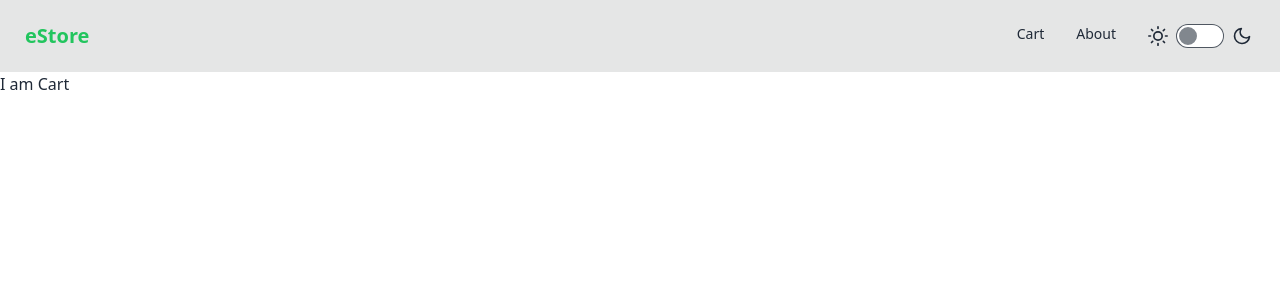
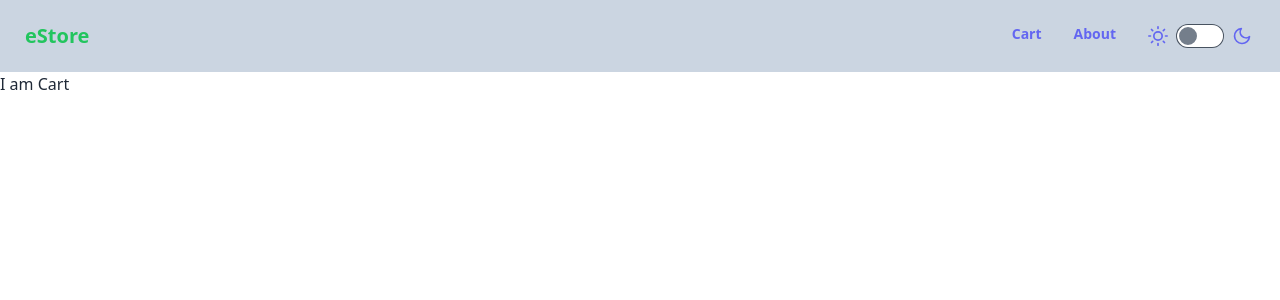
Before and after one commit to Akash01997/ecommerce, a React (Vite) app: page /cart in a window 1280 px wide. Shown: the top 300 px of the page. Built offline with nearby package versions, Linux system fonts and the light colour scheme.

Commit message:
checking

```diff
--- a/src/components/Home.jsx
+++ b/src/components/Home.jsx
@@ -2,11 +2,16 @@ import { useEffect, useState } from "react";
 
 import ProductCard from "./ProductCard.jsx";
 import ShimmerUI from "./ShimmerUI.jsx";
+import { useContext } from "react";
+import { ThemeStore } from "./ThemeContext";
+
 
 const Home = () => {
   const [productData, setProductData] = useState([]);
   const [allProductData, setAllProductData] = useState([]);
   const [searchQuery, setSearchQuery] = useState("");
+
+  let {theme} = useContext(ThemeStore)
 
   let getData = async () => {
     let data = await fetch("http://dummyjson.com/products");
@@ -44,8 +49,11 @@ const Home = () => {
     setSearchQuery("");
   };
 
+  let darkTheme = "min-h-[91vh] w-screen flex flex-col"
+  let lightTheme = "min-h-[91vh] w-screen flex flex-col bg-gray-500"
+
   return (
-    <div className="h-[91vh] w-screen flex flex-col">
+    <div className={theme == "light" ? lightTheme : darkTheme}>
       <div className="utility flex w-100 justify-around mt-2">
         <button className="btn btn-primary" onClick={handleRating}>
           Top-Rating
--- a/src/components/Navbar.jsx
+++ b/src/components/Navbar.jsx
@@ -1,22 +1,24 @@
 import { Link } from "react-router-dom";
 import { useContext } from "react";
-import { Theme } from "./ThemeContext";
+import { ThemeStore } from "./ThemeContext";
 
 let Navbar = () => {
 
-  let obj = useContext(Theme);
+  let {theme, setTheme} = useContext(ThemeStore);
 
-  console.log(obj)
+  let darkTheme = 'navbar bg-base-300';
+  let lightTheme = 'navbar bg-slate-300'
+
   return (
     <>
-      <div className="navbar bg-base-300">
+      <div className={theme == 'dark' ? darkTheme : lightTheme}>
         <div className="flex-1">
           <a className="btn btn-ghost text-xl text-green-500">
             <Link to="/"> eStore </Link>
           </a>
         </div>
         <div className="flex-none">
-          <ul className="menu menu-horizontal px-1">
+          <ul className="menu menu-horizontal px-1 text-indigo-500 font-bold">
             <li>
               <Link to="/cart">Cart</Link>
             </li>
@@ -24,7 +26,7 @@ let Navbar = () => {
               <Link to="/about">About</Link>
             </li>
             <li>
-              <label className="flex cursor-pointer gap-2">
+              <label className="flex cursor-pointer gap-2 text-indigo-500">
                 <svg
                   xmlns="http://www.w3.org/2000/svg"
                   width="20"
@@ -43,6 +45,10 @@ let Navbar = () => {
                   type="checkbox"
                   value="synthwave"
                   className="toggle theme-controller"
+                  onClick={ ()=>{
+                    setTheme(theme=='light' ? 'dark' : 'light')
+                    localStorage.setItem("Theme",theme=='light' ? 'dark' : 'light')
+                  }}
                 />
                 <svg
                   xmlns="http://www.w3.org/2000/svg"
--- a/src/components/ProductCard.jsx
+++ b/src/components/ProductCard.jsx
@@ -1,4 +1,7 @@
 import { useNavigate } from "react-router-dom";
+import { useContext } from "react";
+import { ThemeStore } from "./ThemeContext";
+
 
 let ProductCard = ({obj})=>{
 
@@ -11,9 +14,15 @@ let ProductCard = ({obj})=>{
   let handleAddbtn=(event)=>{
     event.stopPropagation()
   }
+
+  let {theme} = useContext(ThemeStore)
+
+  let darkTheme = "card w-96 bg-base-300 shadow-xl m-3"
+  let lightTheme = "card w-96 bg-gray-500 shadow-xl m-3"
   return(
         <div className="card w-96 bg-base-300 shadow-xl m-3" onClick={handleClick}>
-        <figure><img src={thumbnail} alt="Shoes" /></figure>
+        <figure><img className={theme == "light" ? lightTheme : darkTheme}
+            src={thumbnail} alt="Shoes" /></figure>
             <div className="card-body">
              <h2 className="card-title">{title}</h2>
                 <div className="card-actions justify-between items-center">
--- a/src/components/ThemeContext.jsx
+++ b/src/components/ThemeContext.jsx
@@ -1,16 +1,16 @@
 import React, { useState } from 'react'
 import { createContext } from 'react'
 
-export let Theme = createContext(null);
+export let ThemeStore = createContext();
 
 const ThemeContext = ({children}) => {
 
-    let [theme, setTheme] = useState("dark");
+    let [theme, setTheme] = useState(localStorage.getItem("Theme"));
 
   return (
-    <Theme.Provider value={{theme, setTheme}}>
+    <ThemeStore.Provider value={{theme, setTheme}}>
       {children}
-    </Theme.Provider>
+    </ThemeStore.Provider>
   )
 }
 
```
